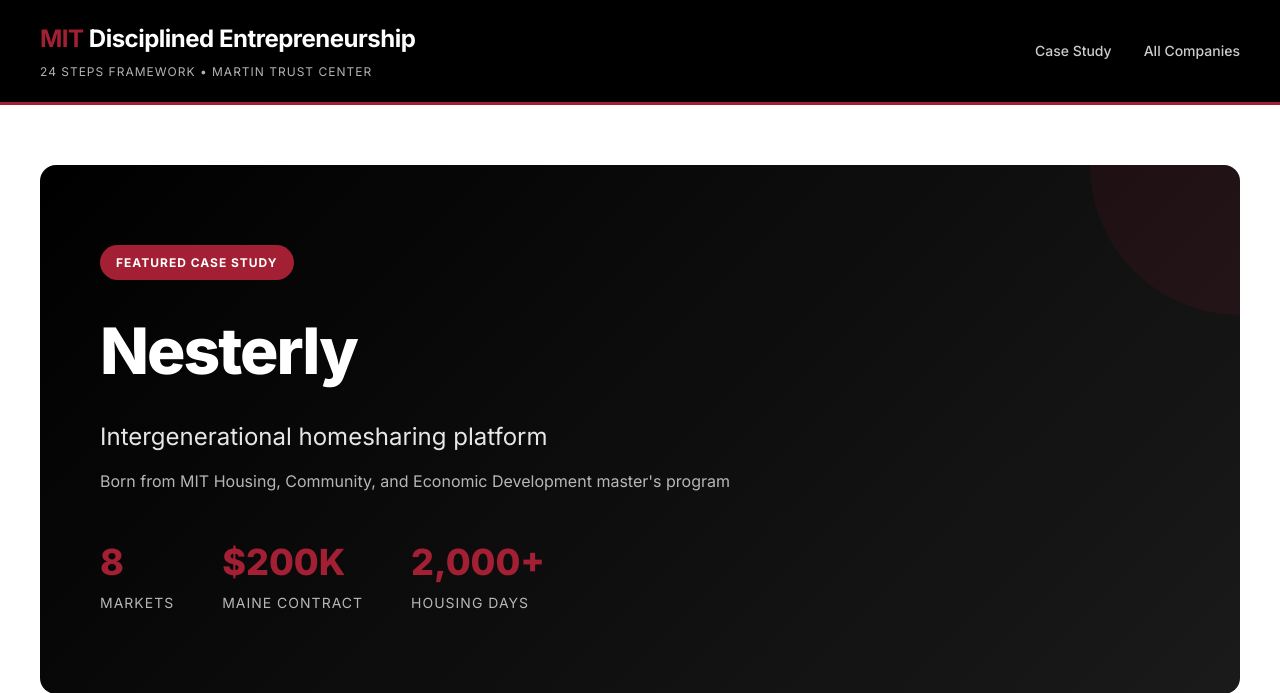
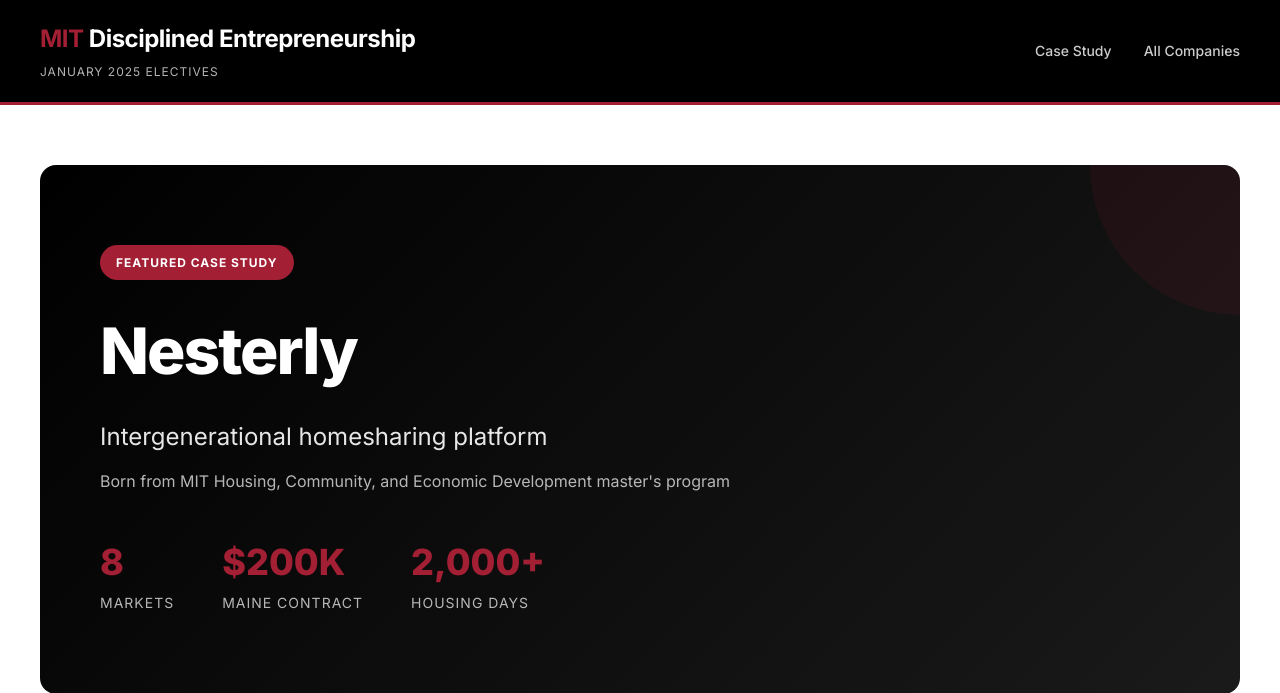
Before and after one commit to dgurzick/Disc_Entr, a Django app: page / in a window 1280 px wide. Shown: the top 693 px of the page. Run offline with Django 4.2, Linux system fonts and the light colour scheme.

Commit message:
update d

```diff
--- a/disc_entr_project/templates/base.html
+++ b/disc_entr_project/templates/base.html
@@ -17,7 +17,7 @@
                 <a href="{% url 'companies:home' %}" class="logo-link">
                     <h1 class="logo"><span>MIT</span> Disciplined Entrepreneurship</h1>
                 </a>
-                <p class="subtitle">24 Steps Framework • Martin Trust Center</p>
+                <p class="subtitle">January 2025 electives</p>
             </div>
             <div class="nav-links">
                 <a href="{% url 'companies:home' %}">Case Study</a>
```
